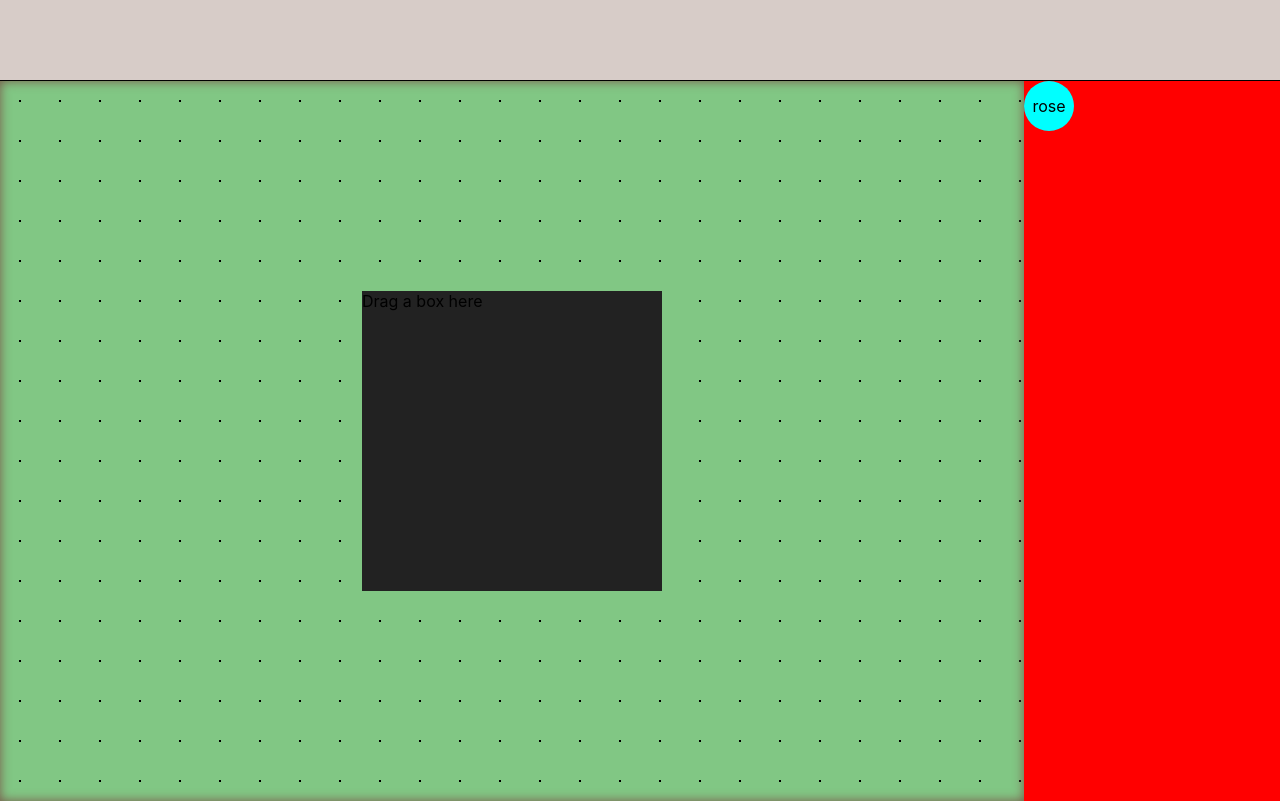
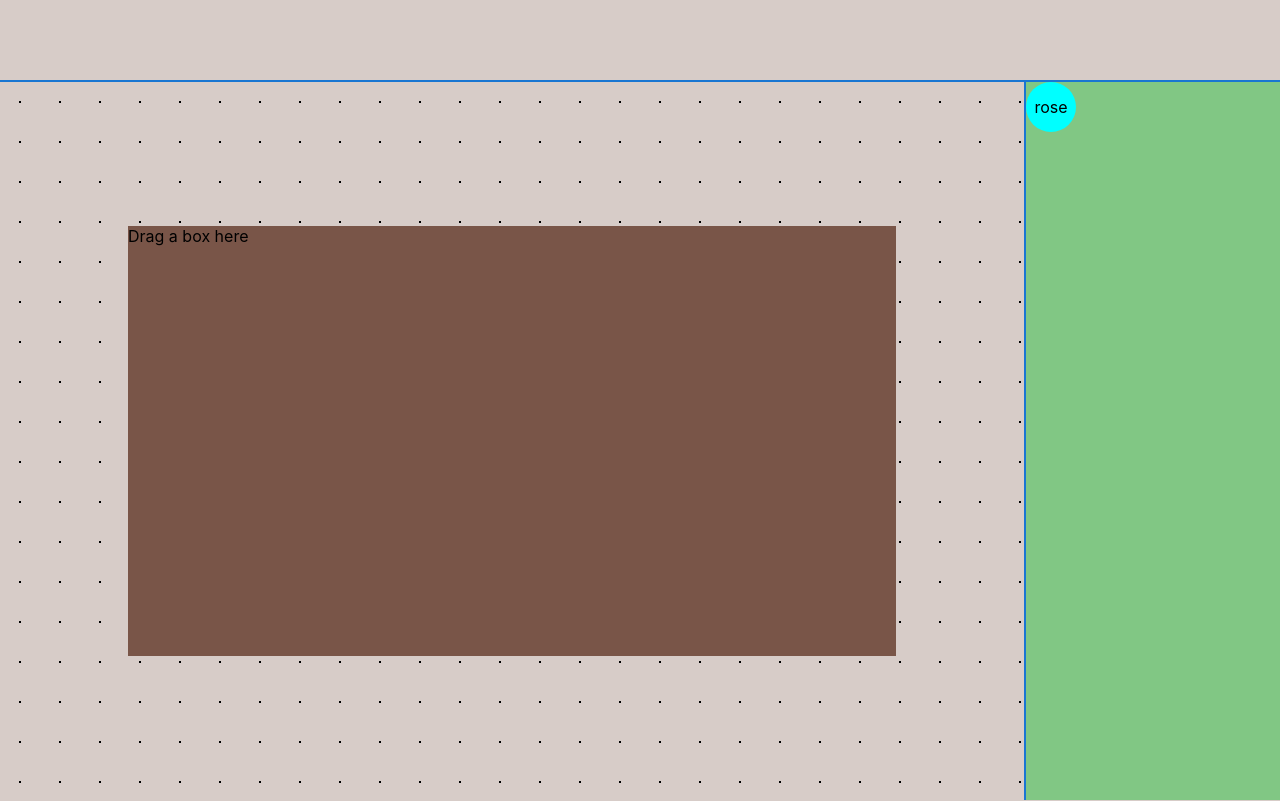
Before and after one commit to meckard/Garden-Buddy, a React (Create React App) app: page / in a window 1280 px wide. Built offline with nearby package versions, Linux system fonts and the light colour scheme.

Commit message:
ironed out design and colors for main page

```diff
--- a/src/App.css
+++ b/src/App.css
@@ -28,8 +28,6 @@ body {
 
 .App-header {
 	height: 10vh;
-	width: 100%;
-	border-bottom: 1px solid black;
 }
 
 main {
@@ -39,19 +37,22 @@ main {
 	display: flex;
 	justify-content: center;
 	align-items: center;
-	background-color: var(--light-green);
-	box-shadow: inset 0px 0px 11px 0px var(--rich-brown);
+	background-color: var(--soft-beige);
+	border-top: 2px solid var(--deep-blue);
+	/* box-shadow: inset 0px 0px 11px 0px var(--rich-brown); */
 }
 
 .drop-box {
-	width: 300px;
-	height: 300px;
+	width: 75%;
+	height: 60%;
 	background-color: grey;
 }
 
 .panel {
 	grid-area: panel;
-	background-color: red;
+	background-color: var(--light-green);
+	border-top: 2px solid var(--deep-blue);
+	border-left: 2px solid var(--deep-blue);
 }
 
 .plant-node {
--- a/src/Components/Garden-Bed.js
+++ b/src/Components/Garden-Bed.js
@@ -11,7 +11,7 @@ export default function GardenBed() {
 		}),
 	}));
 	const isActive = canDrop && isOver;
-	let backgroundColor = "#222";
+	let backgroundColor = "var(--rich-brown)";
 	if (isActive) {
 		backgroundColor = "blue";
 	} else if (canDrop) {
```
